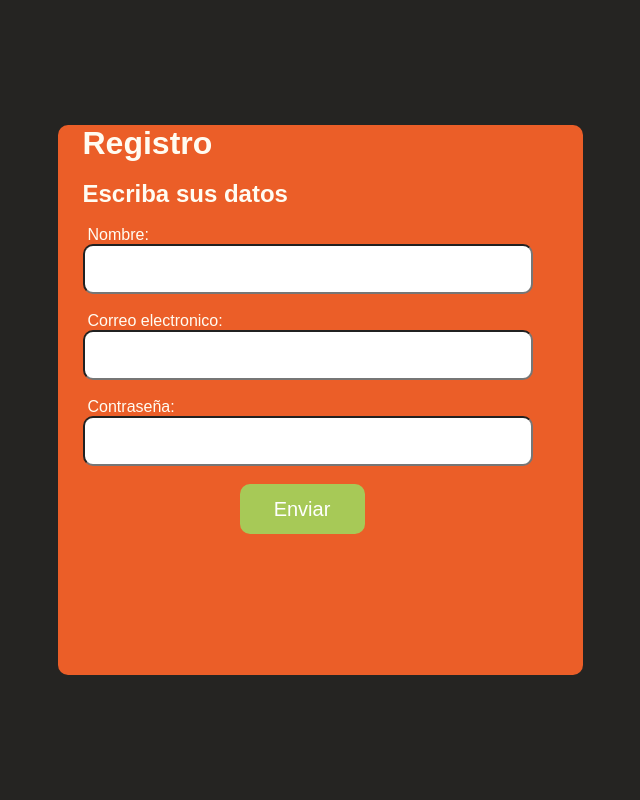
After one commit to DiegoOntiveros/Repositorio-de-programacion-web, a PHP site: page /views/login.html in a window 1280 px wide. The commit adds this page. Shown: the whole page, without its empty margins (320-960 px from the left). Run offline with PHP 8.4, Linux system fonts and the light colour scheme.

Commit message:
4.- Actividad: conexión de login con PHP (Controlador básico)

```diff
--- a/Assets/Js/todo.js
+++ b/Assets/Js/todo.js
@@ -9,6 +9,8 @@ function getTask() {
 
 	window.localStorage.setItem("tasks", JSON.stringify(tasks));
 	updateTodoList();
+
+
 	return false;
 }
 
--- a/CSS/formulario.css
+++ b/CSS/formulario.css
@@ -6,7 +6,7 @@
 }
 
 body {
-    background:#46D4E0;
+    background:#252422;
     min-height: 100vh;
     margin: ;
     display: flex;
@@ -24,9 +24,17 @@ body {
     max-width: 600px;
 }
 
+h1,h2{
+	margin-left: 25px;
+	color: #fffcf2;
+}
+
 label{
 	font-size:25px;
 	padding:5px;
+	margin-left: 25px;
+	color:#fffcf2;
+	font-size: inherit;
 }
 br{
 
@@ -34,8 +42,9 @@ br{
 }
 
 input{
-	width: 500px;
+	width: 450px;
 	height: 50px;
+	margin-left: 25px;
 	border-radius: 10px;
 
 }
@@ -51,11 +60,19 @@ button{
 	display: flex;
 	align-items: center;
 	justify-content: center;
-	background: blue;
+	background: #a7c957;
 	width:125px;
 	height:50px;
 	border-radius: 10px;
 	border: none;
 	cursor: pointer;
-	margin-left: 180px;
+	margin-left: 182px;
 }
+form{
+
+	background: #eb5e28;
+	width: 525px;
+	height:550px;
+	display: center;
+	border-radius: 10px;
+}
--- a/index.html
+++ b/index.html
@@ -16,6 +16,9 @@
 
       <h1>LINK DEL NAVBAR:</h1>
       <a href="views/barra.html">Silent Hill Navbar</a>
+
+      <h1>LINK DE INICIO DE SESION:</h1>
+      <a href="views/login.html">Incio de sesion con php</a>
 
         <h1>LINK DEL LIsta de cosas:</h1>
       <a href="views/todo.html">Agenda de listas</a>
--- /dev/null
+++ b/views/login.html
@@ -0,0 +1,32 @@
+<!DOCTYPE html>
+<html>
+<head>
+	<meta charset="utf-8">
+	<meta name="viewport" content="width=device-width, initial-scale=1">
+	  <link rel="stylesheet"  href="../CSS/formulario.css">
+	<title>Login</title>
+
+</head>
+<body>
+<form action="../php/login.php" method="POST">
+		<h1>Registro</h1>
+		<br>
+		<h2>Escriba sus datos</h2>
+		<br>
+		<label>Nombre:</label>
+		<input type="text" name="Nombre">
+		<br>
+		<br>
+		<label>Correo electronico:</label>
+		<input type="text" name="Correo">
+		<br>
+		<br>
+		<label>Contraseña:</label>
+		<input type="text" name="Contraseña">
+		<br>
+		<br>
+		<button>Enviar</button>
+	</form>
+
+</body>
+</html>
```
Also changed, not shown: Assets/Js/pokedex.js (added, +22 -0 lines), php/login.php (added, +20 -0 lines), views/pokedex.html (added, +11 -0 lines), CSS/pokedex.css (added).
